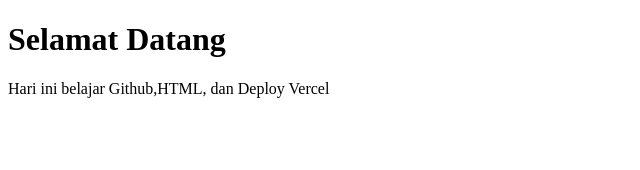
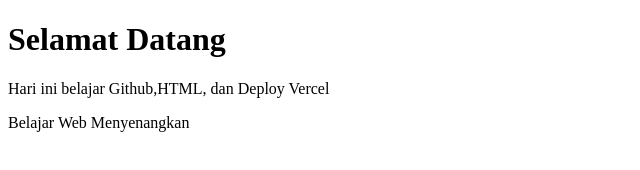
Before and after one commit to sellayspy/24252-if21-pw1, a plain HTML site: page index.html in a window 1280 px wide. Shown: the whole page, without its empty margins (0-640 px from the left). Drawn offline with Linux system fonts and the light colour scheme.

Commit message:
Menambahkan program baru

```diff
--- a/index.html
+++ b/index.html
@@ -8,5 +8,6 @@
   <body>
     <h1>Selamat Datang</h1>
     <p>Hari ini belajar Github,HTML, dan Deploy Vercel</p>
+    <p>Belajar Web Menyenangkan</p>
   </body>
 </html>
```
